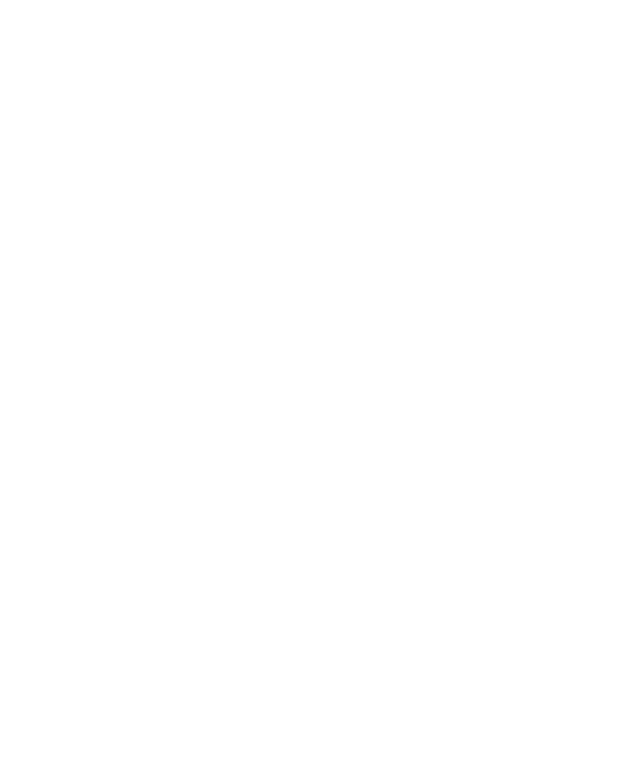
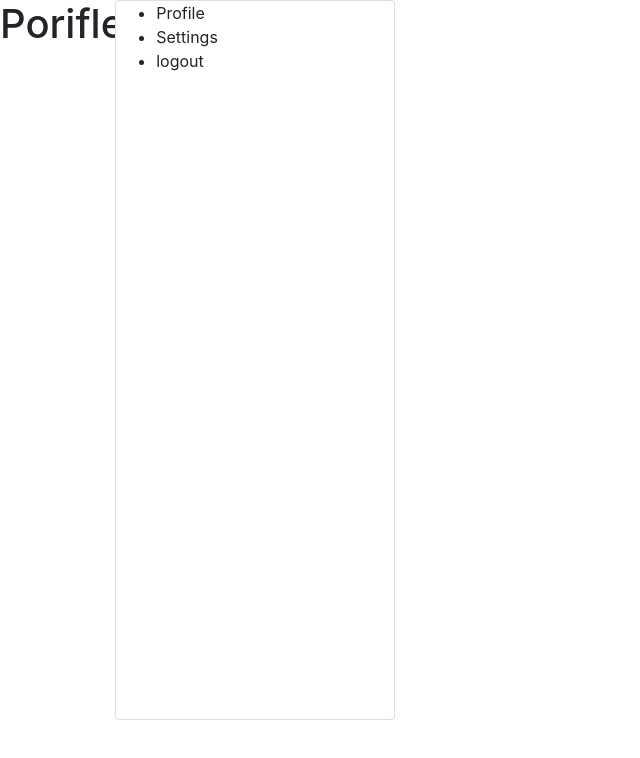
Before and after one commit to Vansh2204/RECIPESHARING-WEBAPP-FRONTEND, a React (Create React App) app: page /profile in a window 1280 px wide. Before the commit this address had no page. Shown: the top 758 px of the page, without its empty margins (0-640 px from the left). Built offline with nearby package versions, Linux system fonts and the light colour scheme.

Commit message:
Sidebar and solved some queries

```diff
--- a/src/App.css
+++ b/src/App.css
@@ -37,6 +37,15 @@
   }
 }
 
+.container-sidebar{
+  position: absolute;
+  display: flex;
+  width: 35vh;
+  height: 90vh;
+  margin-left: 9%;
+}
+
+
 
 
 
@@ -65,12 +74,27 @@
 
 .content{
   margin: 2%;
-  display: flex;
+  /* float: left;
   justify-content: center;
   align-items: center;
   position: relative;
-  width: fit-content;
+  width: fit-content; */
+  /* display: grid;
+  flex-direction: column;
+  align-items: center;
+  grid-template-areas: "Left_Sidebar Content Right_Sidebar ";
+  display: flex; */
+  width: 100%;
+  justify-content: center;
+  border-radius: 8px;
+  text-align: center;
+  display: flex;
+  flex-direction: column;
+
+
+
 }
+
 .recipecontent{
   float: left;
   display: flex;
@@ -78,6 +102,13 @@
   width: fit-content;
 
 
+}
+
+.homecomponent{
+  display: grid;
+  grid-template-areas: "Left_Sidebar Content Right_Sidebar ";
+  display: flex;
+  column-gap: 25px;
 }
 
 
--- a/src/Components/Content.js
+++ b/src/Components/Content.js
@@ -22,24 +22,34 @@
         return (
 
             <>
-            <div className="background"></div>
-                    <div class="content card mx-auto">
+
+{/* <div><h1>Content</h1></div> */}
+
+            {/* <div class="card-container container-fluid ">
+                <div class="content mx-auto float-left">
+                    <img src="..." class="card-img-top" alt="..." />
+                    <div class="card-body">
+                        <h5 class="card-title">Card title</h5>
+                        <p class="card-text">Some quick example text to build on the card title and make up the bulk of the card's content.</p>
+                        <a href="#" class="btn btn-primary">Go somewhere</a>
+                    </div>
+                </div>
+
+
+
+                </div> */}
+                <div className="background"></div>
+                    <div class="content col-5 card mx-auto">
                         <div class="username card-body">
-                            {/* <img src={item.UserImage} class="card-img-top" alt="..." style={{ borderRadius: 20}} /> */}
                             <p class="card-title float-left">{item.UserName}</p>
                         </div>
                         <h2 class="card-text justify-content-start">{item.RecipeName}</h2>
-                        <div class="recipecontent">
-                        <Link to={"../recipe/" + item._id}>
-                            <a class="btn btn-dark mb-3" style={{color:"white"}}>Description...</a>
-                            </Link>
-                        </div>
+
                         <div class="recipebody">
                         <img src={item.RecipeImage} class="card-img-top " alt="..." style={{ height: "55vh", width: "70vh" }} />
                         </div>
 
                     </div>
-
             </>
         )
 
--- /dev/null
+++ b/src/Components/Header.js
@@ -0,0 +1,43 @@
+// import { Link, Outlet } from "react-router-dom";
+
+// export function Header() {
+//     return (
+//         <>
+//             <nav class="vertical-header navbar navbar-expand-lg bg-body-tertiary ">
+//                 <div class="container-fluid">
+//                     <a class="navbar-brand" href="#">Navbar</a>
+//                     <button class="navbar-toggler" type="button" data-bs-toggle="collapse" data-bs-target="#navbarSupportedContent" aria-controls="navbarSupportedContent" aria-expanded="false" aria-label="Toggle navigation">
+//                         <span class="navbar-toggler-icon"></span>
+//                     </button>
+//                     <div class="collapse navbar-collapse" id="navbarSupportedContent">
+//                         <ul class="navbar-nav me-auto mb-2 mb-lg-0">
+//                             <li class="nav-item">
+//                                 <a class="nav-link" href="#"><Link to="./recipes" className="text-decoration-none" style={{ color: "black" }}>Content</Link></a>
+//                             </li>
+//                             <li class="nav-item">
+//                                 <a class="nav-link" href="#"><Link to="./profile" className="text-decoration-none" style={{ color: "black" }}>Profile</Link></a>
+//                             </li>
+//                             <li class="nav-item dropdown">
+//                                 <a class="nav-link dropdown-toggle" href="#" role="button" data-bs-toggle="dropdown" aria-expanded="false">
+//                                     Dropdown
+//                                 </a>
+//                                 <ul class="dropdown-menu">
+//                                     <li><hr class="dropdown-divider" /></li>
+//                                     <li><a class="dropdown-item" href="#">Something else here</a></li>
+//                                 </ul>
+//                             </li>
+//                             <li class="nav-item">
+//                                 <a class="nav-link disabled" aria-disabled="true">Disabled</a>
+//                             </li>
+//                         </ul>
+//                         <form class="d-flex" role="search">
+//                             <input class="form-control me-2" type="search" placeholder="Search" aria-label="Search" />
+//                             <button class="btn btn-outline-success" type="submit">Search</button>
+//                         </form>
+//                     </div>
+//                 </div>
+//             </nav>
+//             <Outlet />
+//         </>
+//     )
+// }
--- a/src/Components/Left_Sidebar.js
+++ b/src/Components/Left_Sidebar.js
@@ -1,11 +1,24 @@
-import React from "react"
+import React, { useState } from "react"
+import { NavLink } from 'react-router-dom';
+import { Link, Outlet } from "react-router-dom";
+
 
 export function Left_Sidebar() {
+
+
+
     return (
         <>
-            <h1 class="col-3 bg-dark float-left ml-3 mt-3" style={{ height:"90vh"}}>
-               Left Sidebar
-            </h1>
+            <div className="card container-sidebar">
+                <nav>
+                    <ul>
+                        <li>Profile</li>
+                        <li>Settings</li>
+                        <li>logout</li>
+                    </ul>
+                </nav>
+                </div>
+            <Outlet/>
 
         </>
     )
--- /dev/null
+++ b/src/Components/Profile.js
@@ -0,0 +1,5 @@
+export function Profile(){
+    return(
+        <><div><h1>Porifle</h1></div></>
+    )
+}
--- a/src/Components/Right_Sidebar.js
+++ b/src/Components/Right_Sidebar.js
@@ -1,9 +1,15 @@
 import React from "react"
+import { Link, Outlet } from "react-router-dom";
 
 export function Right_Sidebar(){
     return (
         <>
-        <h1 class="bg-dark float-right col-3 mr-4 mt-3" style={{height:"90vh"}}>Right Sidebar</h1>
+        <div className="card container-rightsidebar  ml-5">
+                <div className="card border border-dark" style={{width:"fit-content"}}>
+                    <h1 class="">Right Sidebar</h1>
+                </div>
+            </div>
+        <Outlet/>
         </>
     )
 }
--- a/src/index.css
+++ b/src/index.css
@@ -6,6 +6,7 @@
     sans-serif;
   -webkit-font-smoothing: antialiased;
   -moz-osx-font-smoothing: grayscale;
+
 }
 
 code {
@@ -18,7 +19,8 @@
 }
 
 .background {
-  background-color: rgb(25, 110, 25);
+  /* background-color:#F0E68C; */
+  background-image: url(bg1.jpg);
   position: fixed;
   background-position: center;
   top: 0;
--- a/src/index.js
+++ b/src/index.js
@@ -11,7 +11,9 @@
 import { Content } from './Components/Content';
 import { Description } from './Components/Description';
 import { Homepage } from './Components/Homepage';
-
+import { Home } from './Components/Home';
+import { Profile } from './Components/Profile';
+import { Header } from './Components/Header';
 const root = ReactDOM.createRoot(document.getElementById('root'));
 
 
@@ -20,27 +22,31 @@
     {/* <Right_Sidebar/>
   <Left_Sidebar/>
   <Content/> */}
-   <Auth0Provider
+   {/* <Auth0Provider
       domain="dev-bd8wav35g7x84rej.us.auth0.com"
       clientId="UFNnS5WvcIVdqXYpqTPlBgsb0eiyvpBH"
       authorizationParams={{
-        redirect_uri: window.location.origin
+        redirect_uri: window.location.origin + '/'
 
       }}
 
-    >
+    > */}
     <BrowserRouter>
+    {/* <Left_Sidebar> */}
       <Routes>
-      <Route index element={<Homepage />} />
 
+        {/* <Route path='/' element={<Homepage/>}></Route> */}
+        <Route path='/' element={<Left_Sidebar/>}>
         <Route path='/recipes' element={<Content />}></Route>
+        <Route path='/profile' element={<Profile />}></Route>
         <Route path='/recipe/:id' element={<Description/>}></Route>
+        </Route>
 
 
       </Routes>
-
+{/* </Left_Sidebar> */}
     </BrowserRouter>
-    </Auth0Provider>
+    {/* </Auth0Provider> */}
   </>
 
 );
```
Also changed, not shown: src/bg1.jpg (added), src/bgjpg.jpg (added).
